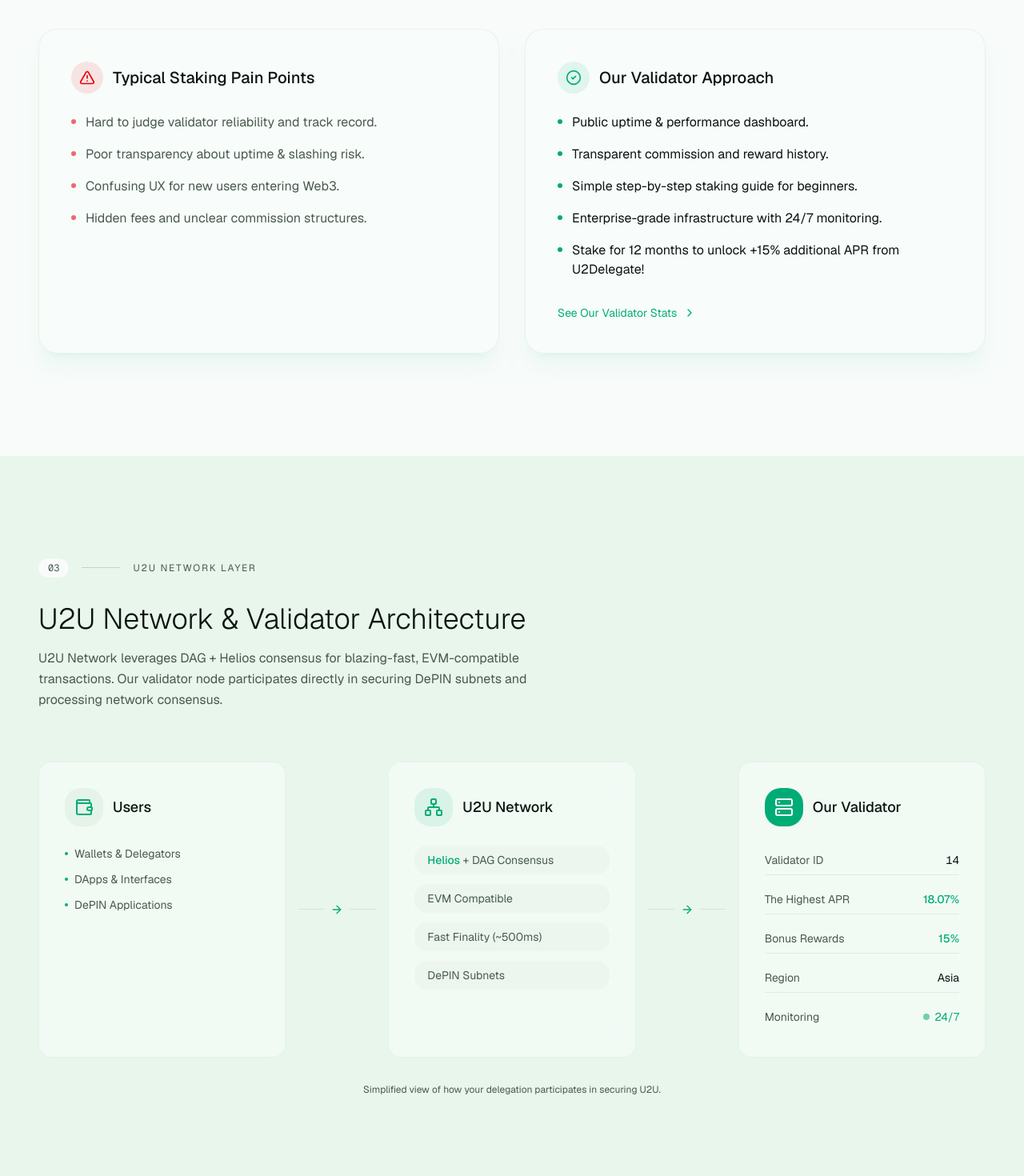
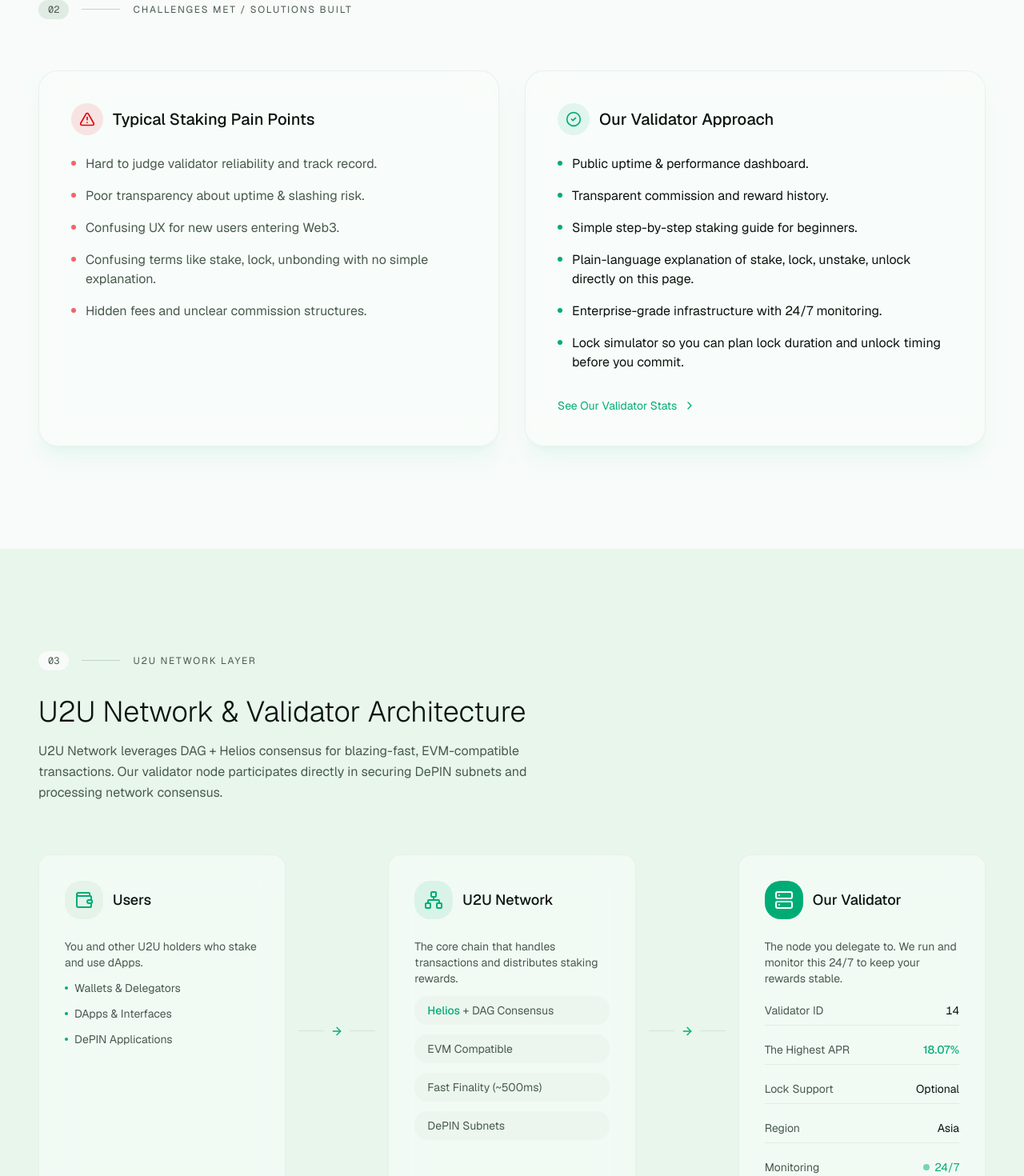
Before and after one commit to dev573/asia-validator-website, a Next.js app: page / in a window 1280 px wide. Shown: the part 1216-2686 px from the top of the page at 80% size. Built offline with nearby package versions, Linux system fonts and the light colour scheme; no server answers.

Commit message:
feat: add FAQ section and enhance content clarity across various components

```diff
--- a/app/page.tsx
+++ b/app/page.tsx
@@ -5,6 +5,7 @@ import { NetworkSection } from "@/components/network-section"
 import { StatsSection } from "@/components/stats-section"
 import { StakingSection } from "@/components/staking-section"
 import { ResourcesSection } from "@/components/resources-section"
+import { FaqSection } from "@/components/faq-section"
 import { Footer } from "@/components/footer"
 import { CentralSpine } from "@/components/central-spine"
 
@@ -19,6 +20,7 @@ export default function Home() {
       <StatsSection />
       <StakingSection />
       <ResourcesSection />
+      <FaqSection />
       <Footer />
     </main>
   )
--- a/components/challenges-section.tsx
+++ b/components/challenges-section.tsx
@@ -34,6 +34,7 @@ export function ChallengesSection() {
                   "Hard to judge validator reliability and track record.",
                   "Poor transparency about uptime & slashing risk.",
                   "Confusing UX for new users entering Web3.",
+                  "Confusing terms like stake, lock, unbonding with no simple explanation.",
                   "Hidden fees and unclear commission structures.",
                 ].map((item, index) => (
                   <li
@@ -62,8 +63,9 @@ export function ChallengesSection() {
                   "Public uptime & performance dashboard.",
                   "Transparent commission and reward history.",
                   "Simple step-by-step staking guide for beginners.",
+                  "Plain-language explanation of stake, lock, unstake, unlock directly on this page.",
                   "Enterprise-grade infrastructure with 24/7 monitoring.",
-                  "Stake for 12 months to unlock +15% additional APR from U2Delegate!",
+                  "Lock simulator so you can plan lock duration and unlock timing before you commit.",
                 ].map((item, index) => (
                   <li key={index} className="flex items-start gap-2 sm:gap-3 text-sm sm:text-base text-foreground">
                     <div className="w-1.5 h-1.5 rounded-full bg-primary mt-2 shrink-0" />
--- /dev/null
+++ b/components/faq-section.tsx
@@ -0,0 +1,56 @@
+"use client"
+
+import { HelpCircle } from "lucide-react"
+import { AnimateOnScroll } from "./animate-on-scroll"
+
+const faqs = [
+  {
+    question: 'What does "stake" mean?',
+    answer:
+      "Staking means delegating your U2U to our validator to help secure the U2U Network. In return, you earn staking rewards. Your tokens stay in your wallet inside the official staking contract.",
+  },
+  {
+    question: 'What is a "lock period"?',
+    answer:
+      "A lock period is the time you agree to keep your stake active in exchange for higher APR. During the lock, you can't withdraw that locked amount.",
+  },
+  {
+    question: "Why is there a 7-day unlock time?",
+    answer:
+      "After you click Unstake, the U2U protocol enforces a 7-day unlock period before your tokens become transferable again. This is a network-level security rule, not specific to our validator.",
+  },
+]
+
+export function FaqSection() {
+  return (
+    <section id="faq" className="relative py-16 sm:py-24 lg:py-32">
+      <div className="max-w-7xl mx-auto px-4 sm:px-6 lg:px-12">
+        <AnimateOnScroll animation="fade-up">
+          <div className="flex flex-wrap items-center gap-3 sm:gap-4 mb-8 sm:mb-12 lg:mb-16">
+            <span className="text-xs font-mono text-muted-foreground bg-muted px-3 py-1 rounded-full">07</span>
+            <div className="w-8 sm:w-12 h-px bg-spine" />
+            <span className="text-xs uppercase tracking-[0.1em] sm:tracking-[0.15em] text-muted-foreground">
+              Quick FAQ
+            </span>
+          </div>
+        </AnimateOnScroll>
+
+        <div className="grid md:grid-cols-2 lg:grid-cols-3 gap-4 sm:gap-6 lg:gap-8">
+          {faqs.map((item, index) => (
+            <AnimateOnScroll key={item.question} animation="fade-up" delay={index * 100}>
+              <div className="glass-card rounded-xl sm:rounded-2xl p-5 sm:p-6 lg:p-7 h-full card-hover">
+                <div className="flex items-center gap-2 mb-3 sm:mb-4">
+                  <div className="w-8 h-8 sm:w-9 sm:h-9 rounded-lg bg-primary/10 flex items-center justify-center">
+                    <HelpCircle className="w-4 h-4 sm:w-5 sm:h-5 text-primary" />
+                  </div>
+                  <h3 className="text-sm sm:text-base font-medium text-foreground">{item.question}</h3>
+                </div>
+                <p className="text-sm text-muted-foreground leading-relaxed">{item.answer}</p>
+              </div>
+            </AnimateOnScroll>
+          ))}
+        </div>
+      </div>
+    </section>
+  )
+}
--- a/components/hero-section.tsx
+++ b/components/hero-section.tsx
@@ -112,6 +112,7 @@ export function HeroSection() {
                 <ul className="space-y-2 sm:space-y-3 text-sm text-muted-foreground">
                   {[
                     "Non-custodial staking, you stay in control.",
+                    "Clear staking lifecycle: stake -> (optional) lock -> unstake -> 7-day unlock -> free U2U.",
                     "Optimized uptime & monitoring.",
                     "Backed by professional Web3 / infra team.",
                   ].map((item, i) => (
--- a/components/network-section.tsx
+++ b/components/network-section.tsx
@@ -43,6 +43,9 @@ export function NetworkSection() {
                   </div>
                   <h3 className="text-base sm:text-lg font-medium text-foreground">Users</h3>
                 </div>
+                <p className="text-xs sm:text-sm text-muted-foreground mb-3">
+                  You and other U2U holders who stake and use dApps.
+                </p>
                 <ul className="space-y-2 sm:space-y-3 text-sm text-muted-foreground">
                   <li className="flex items-center gap-2">
                     <div className="w-1 h-1 rounded-full bg-primary shrink-0" />
@@ -89,6 +92,9 @@ export function NetworkSection() {
                   </div>
                   <h3 className="text-base sm:text-lg font-medium text-foreground">U2U Network</h3>
                 </div>
+                <p className="text-xs sm:text-sm text-muted-foreground mb-3">
+                  The core chain that handles transactions and distributes staking rewards.
+                </p>
                 <div className="space-y-2 sm:space-y-3">
                   <div className="bg-secondary/50 rounded-lg px-3 sm:px-4 py-2 text-sm hover:bg-secondary/70 transition-colors">
                     <span className="text-primary font-medium">Helios</span>
@@ -136,6 +142,9 @@ export function NetworkSection() {
                   </div>
                   <h3 className="text-base sm:text-lg font-medium text-foreground">Our Validator</h3>
                 </div>
+                <p className="text-xs sm:text-sm text-muted-foreground mb-3">
+                  The node you delegate to. We run and monitor this 24/7 to keep your rewards stable.
+                </p>
                 <div className="space-y-2 sm:space-y-3 text-sm">
                   <div className="flex justify-between items-center py-2 border-b border-border/50">
                     <span className="text-muted-foreground">Validator ID</span>
@@ -146,8 +155,8 @@ export function NetworkSection() {
                     <span className="text-primary font-medium">18.07%</span>
                   </div>
                   <div className="flex justify-between items-center py-2 border-b border-border/50">
-                    <span className="text-muted-foreground">Bonus Rewards</span>
-                    <span className="text-primary font-medium">15%</span>
+                    <span className="text-muted-foreground">Lock Support</span>
+                    <span className="text-foreground">Optional</span>
                   </div>
                   <div className="flex justify-between items-center py-2 border-b border-border/50">
                     <span className="text-muted-foreground">Region</span>
--- a/components/resources-section.tsx
+++ b/components/resources-section.tsx
@@ -13,7 +13,7 @@ const guides = [
   {
     icon: Shield,
     title: "Understanding Rewards",
-    description: "Learn how staking rewards work",
+    description: "Learn how staking, locking, and the 7-day unlock period affect your rewards.",
     tag: "Education",
   },
   {
@@ -44,7 +44,7 @@ const news = [
   {
     title: "U2U Staking Tutorial",
     date: "Sep 2025",
-    type: "Video",
+    type: "Video • 2-min walkthrough of stake, lock & unstake",
     hasVideo: true,
   },
 ]
```
